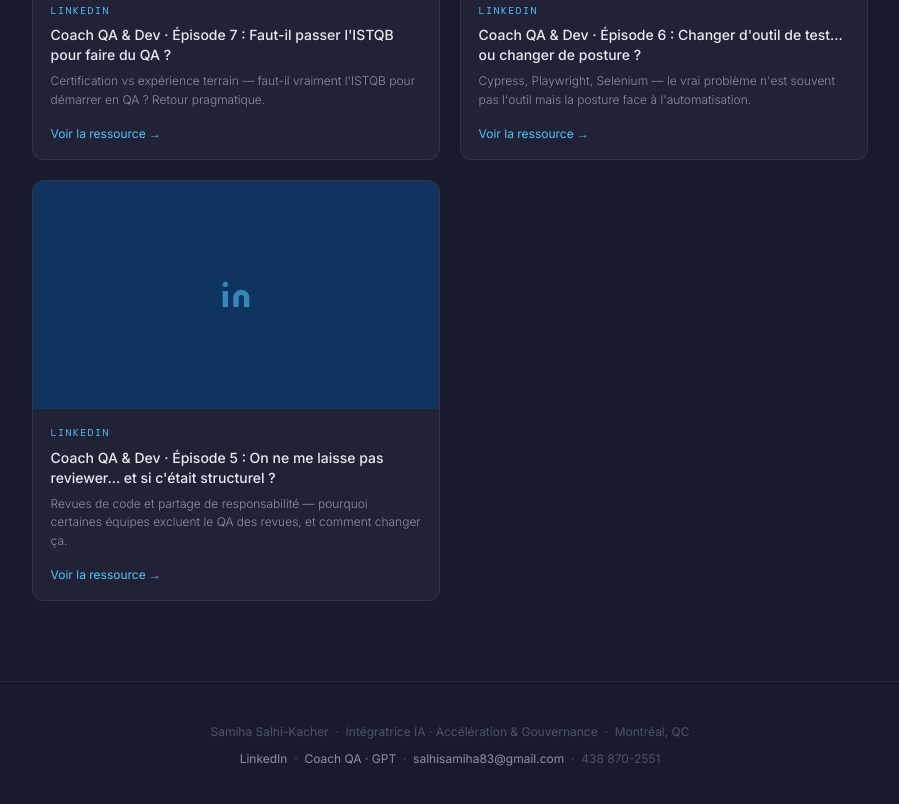
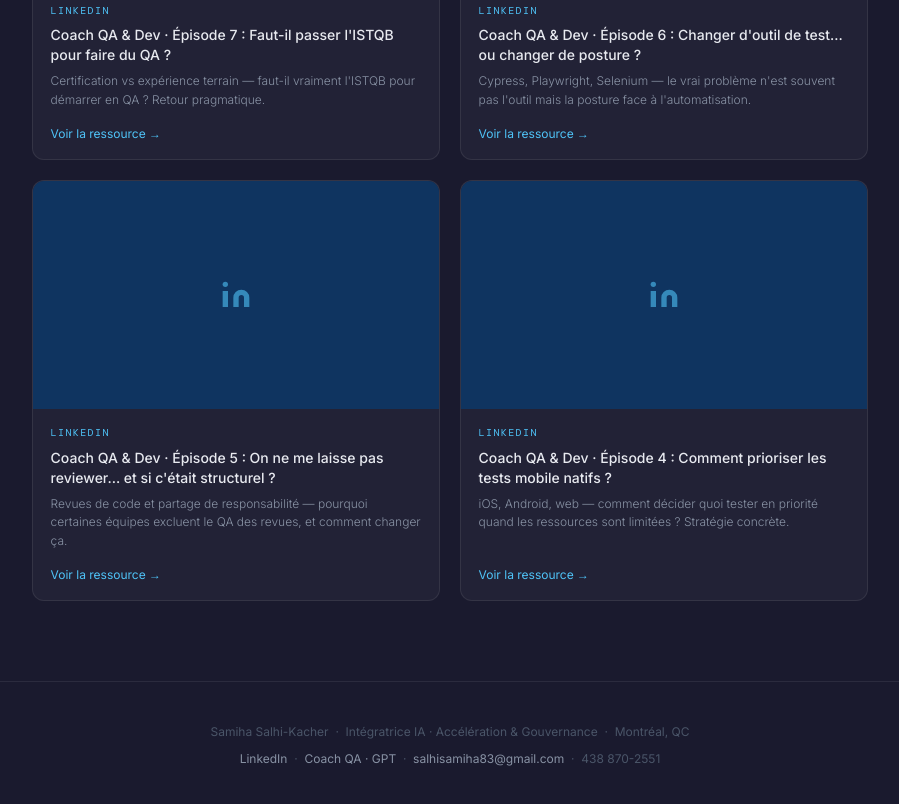
Before and after one commit to SalhiSamiha/IA_Diagnostic, a website: page public/index.html in a window 1280 px wide. Shown: the part 4137-4941 px from the top of the page, without its empty margins (190-1089 px from the left). Drawn offline with nearby package versions, Linux system fonts and the light colour scheme.

Commit message:
Ressources : ajoute Coach QA & Dev Episode 4

```diff
--- a/public/index.html
+++ b/public/index.html
@@ -2449,6 +2449,12 @@ const RESOURCES = [
     desc:  'Revues de code et partage de responsabilité — pourquoi certaines équipes excluent le QA des revues, et comment changer ça.',
     url:   'https://www.linkedin.com/posts/samiha-salhi-kacher-173a921a_coachqa-revuesdecode-partagederesponsabilitaez-ugcPost-7342026574814191616-Ds0b/',
   },
+  {
+    type: 'LinkedIn',
+    title: 'Coach QA & Dev · Épisode 4 : Comment prioriser les tests mobile natifs ?',
+    desc:  'iOS, Android, web — comment décider quoi tester en priorité quand les ressources sont limitées ? Stratégie concrète.',
+    url:   'https://www.linkedin.com/posts/samiha-salhi-kacher-173a921a_coachqa-testingstrategy-mobiledevelopment-ugcPost-7341916522832928770-NKRt/',
+  },
   // ── Ajoutez vos prochaines ressources ici ──────────────────────────
   // {
   //   type: 'Article',
```
